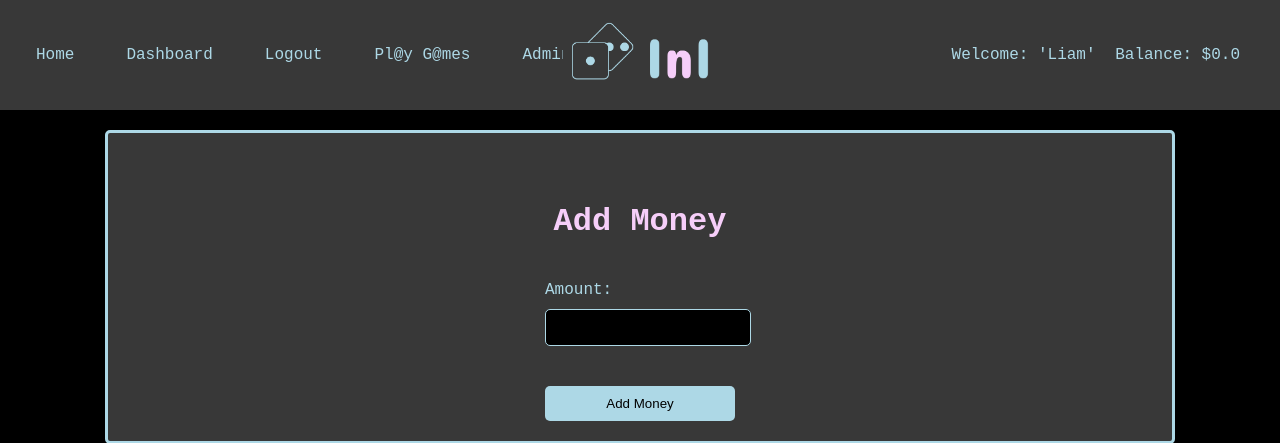
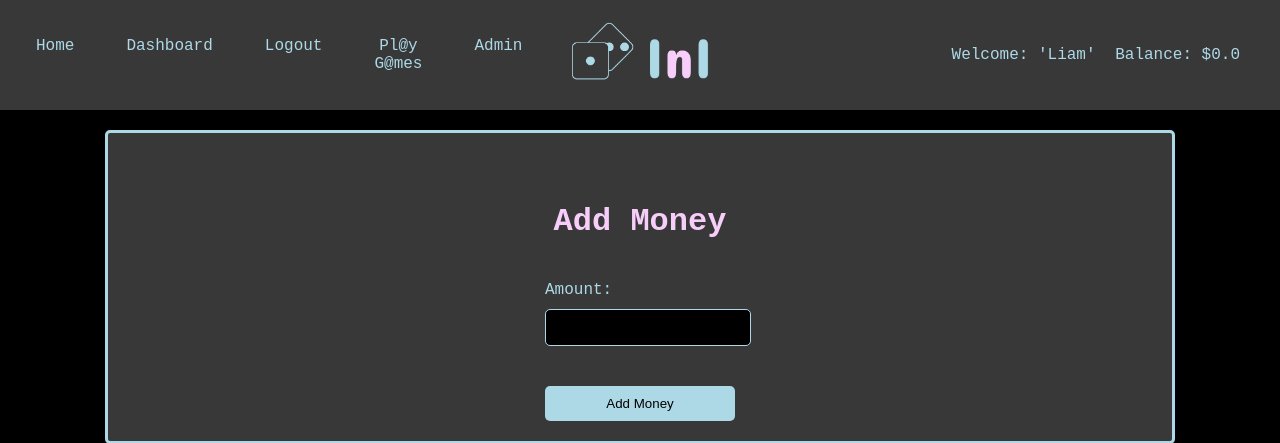
Before and after one commit to liamhacksss/project, a Flask app: page /add_money in a window 1280 px wide. Shown: the top 443 px of the page. Run offline with Flask 3, Linux system fonts and the light colour scheme; a user stored in the database is signed in.

Commit message:
Update styles.css

```diff
--- a/project/project/static/styles.css
+++ b/project/project/static/styles.css
@@ -37,6 +37,7 @@ body {
     gap: 10px; /* Space between items */
     position: absolute;
     left: 20px; /* Align to the right */
+    max-width: 30%;
 }
 
 .navbar ul li {
```
